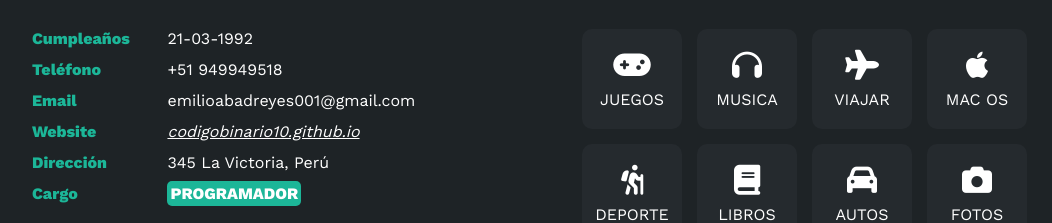
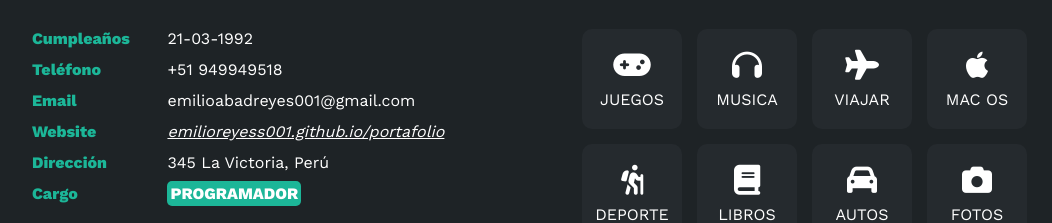
Before and after one commit to EmilioReyess001/portafolio, a plain HTML site: page index.html in a window 1280 px wide. Shown: the part 1088-1311 px from the top of the page, without its empty margins (58-1110 px from the left). Drawn offline with nearby package versions, Linux system fonts and the light colour scheme.

Commit message:
Update index.html

```diff
--- a/index.html
+++ b/index.html
@@ -88,7 +88,7 @@ La colaboración es la clave para aprender y crecer en este campo en constante e
 
                         <li>
                             <strong>Website</strong>
-                            <a href="https://emilioreyess001.github.io/portafolio/" class="web"><i>codigobinario10.github.io </i></a>
+                            <a href="https://emilioreyess001.github.io/portafolio/" class="web"><i>emilioreyess001.github.io/portafolio</i></a>
 
                         </li>
                         <li>
```
